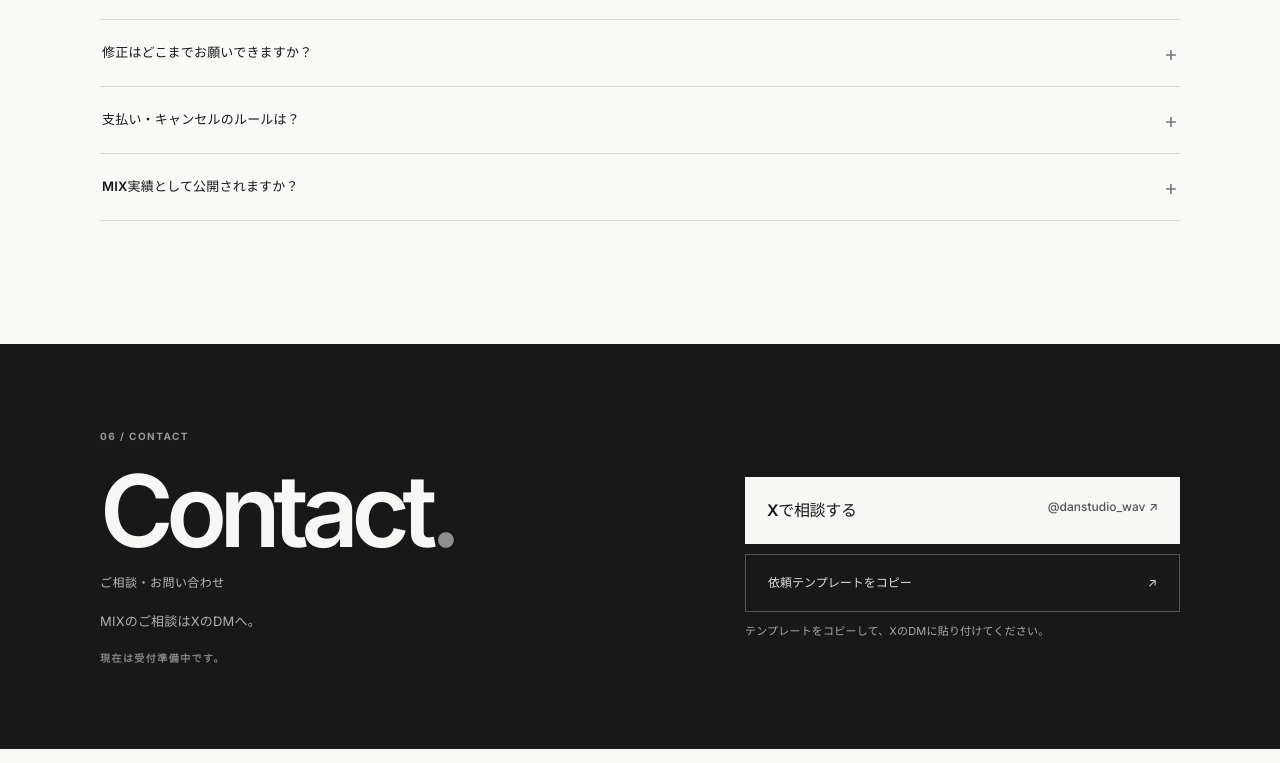
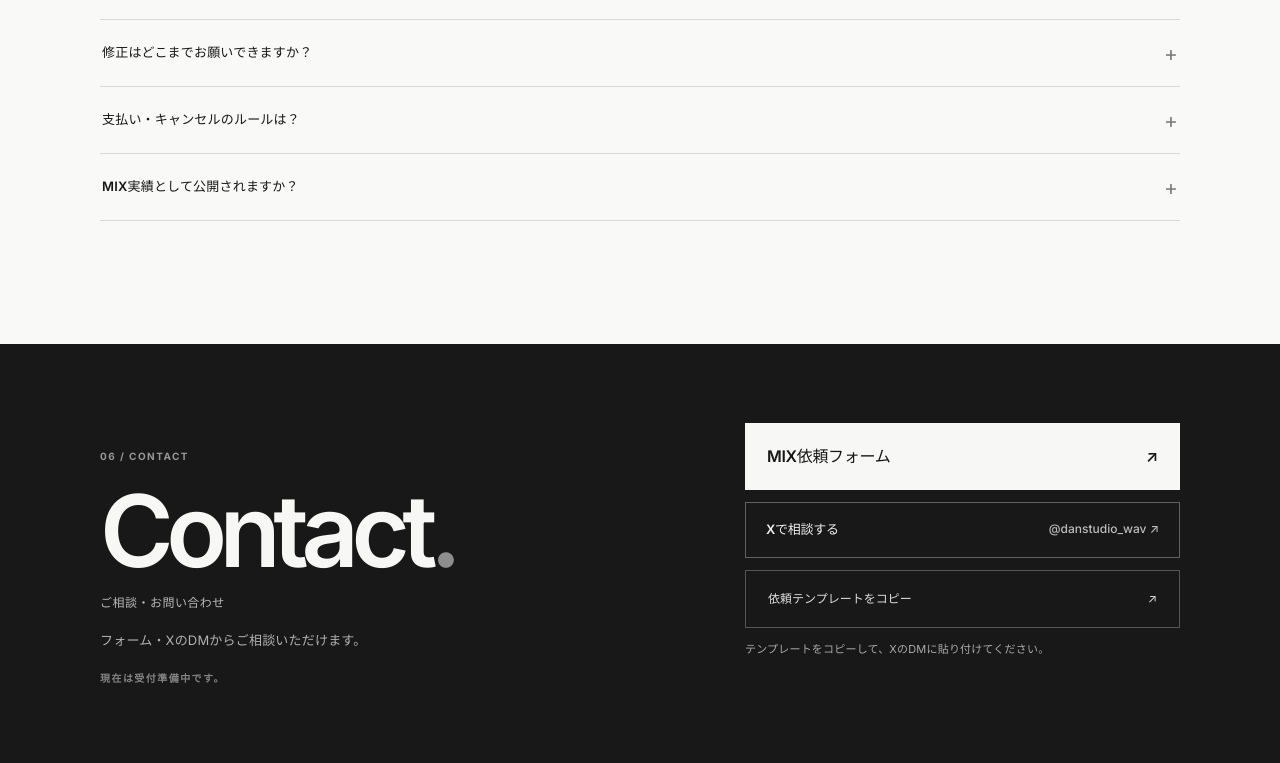
Before and after one commit to yuseidayo88/dan-studio, a plain HTML site: page public/index.html in a window 1280 px wide. Shown: the part 4029-4792 px from the top of the page. Drawn offline with Linux system fonts and the light colour scheme.

Commit message:
Connect site request page and Cloudflare D1-backed Stripe Checkout Worker

```diff
--- a/public/index.html
+++ b/public/index.html
@@ -46,6 +46,7 @@ a{color:inherit;text-decoration:none}button{font:inherit;cursor:pointer}img{disp
 
 .contact-title-note{display:block;color:#b9b9b9;font-size:12px;font-weight:500;letter-spacing:.04em;margin:-10px 0 17px}@media(max-width:620px){.contact-title-note{font-size:11px;margin:-8px 0 15px}}
 .price-coverage{margin-top:8px}.contact-account{font-size:12px;font-weight:500;letter-spacing:0;white-space:nowrap;color:#555}.contact-hint{font-size:11px!important;color:#aaa!important;line-height:1.65;margin:0!important}@media(max-width:620px){.contact-link{gap:10px}.contact-account{font-size:11px}}
+.contact-secondary{background:transparent;color:#eee;border:1px solid #616161;font-size:13px;padding:16px 20px}.contact-secondary .contact-account{color:#bbb}.contact-secondary:hover{background:#333}.contact-section .contact-actions{gap:12px}@media(max-width:620px){.contact-secondary{padding:16px 18px}}
 </style>
 
   <title>dan. — Vocal Mixing & Editing</title>
@@ -148,7 +149,7 @@ a{color:inherit;text-decoration:none}button{font:inherit;cursor:pointer}img{disp
     <section id="order" class="section shell" aria-labelledby="order-title">
       <div class="section-heading"><div><span class="section-index">02 / PROCESS</span><h2 id="order-title">Order<span class="period">.</span></h2></div><p class="section-note">ご依頼の流れ</p></div>
       <div class="steps">
-        <div class="step"><span>01</span><h3>ご相談</h3><p>XのDMからご相談ください。</p></div>
+        <div class="step"><span>01</span><h3>ご相談</h3><p>フォームまたはXのDMからご相談ください。</p></div>
         <div class="step"><span>02</span><h3>お見積もり</h3><p>料金と納期を確定後、Stripeのカード決済リンクをご案内します。</p></div>
         <div class="step"><span>03</span><h3>MIX制作</h3><p>MIX制作後、確認用の初稿をお送りします。</p></div>
         <div class="step"><span>04</span><h3>納品</h3><p>修正・確認後、完成データを納品します。</p></div>
@@ -216,9 +217,10 @@ a{color:inherit;text-decoration:none}button{font:inherit;cursor:pointer}img{disp
 
     <section id="contact" class="contact-section" aria-labelledby="contact-title">
       <div class="shell contact-inner">
-        <div><span class="section-index">06 / CONTACT</span><h2 id="contact-title">Contact<span>.</span></h2><span class="contact-title-note">ご相談・お問い合わせ</span><p>MIXのご相談はXのDMへ。</p><span class="contact-status">現在は受付準備中です。</span></div>
+        <div><span class="section-index">06 / CONTACT</span><h2 id="contact-title">Contact<span>.</span></h2><span class="contact-title-note">ご相談・お問い合わせ</span><p>フォーム・XのDMからご相談いただけます。</p><span class="contact-status">現在は受付準備中です。</span></div>
         <div class="contact-actions">
-          <a class="contact-link" href="https://x.com/danstudio_wav" target="_blank" rel="noopener noreferrer">Xで相談する <span class="contact-account">@danstudio_wav <span aria-hidden="true">↗</span></span></a>
+          <a class="contact-link" href="/request.html">MIX依頼フォーム <span aria-hidden="true">↗</span></a>
+          <a class="contact-link contact-secondary" href="https://x.com/danstudio_wav" target="_blank" rel="noopener noreferrer">Xで相談する <span class="contact-account">@danstudio_wav ↗</span></a>
           <button class="copy-button" id="copy-template" type="button">依頼テンプレートをコピー <span aria-hidden="true">↗</span></button>
           <p class="contact-hint">テンプレートをコピーして、XのDMに貼り付けてください。</p>
           <p class="copy-feedback" id="copy-feedback" role="status" aria-live="polite"></p>
```
Also changed, not shown: public/privacy.html (+1 -1 lines), 2 other files.
